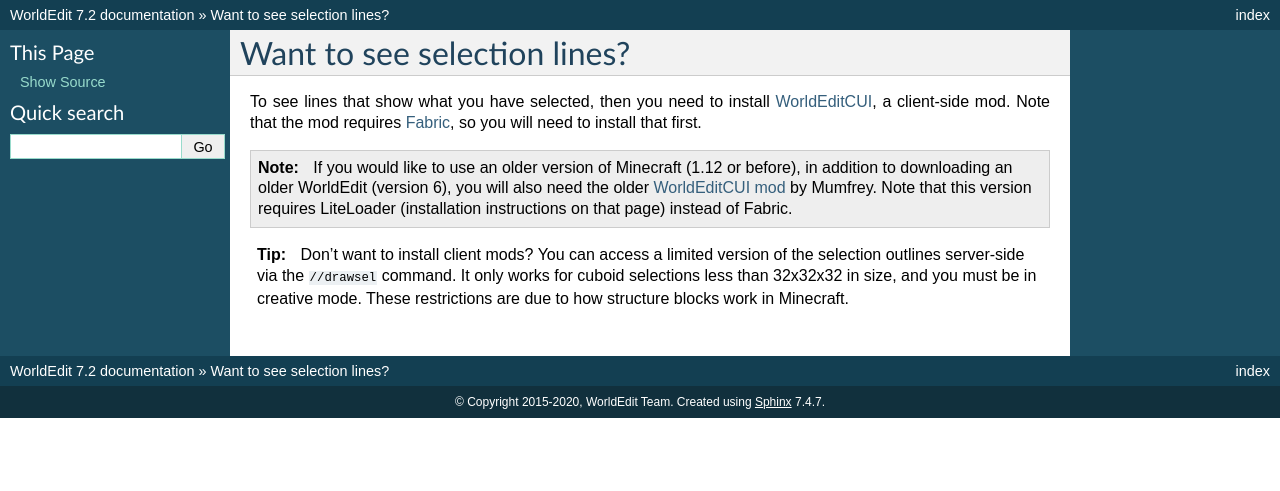
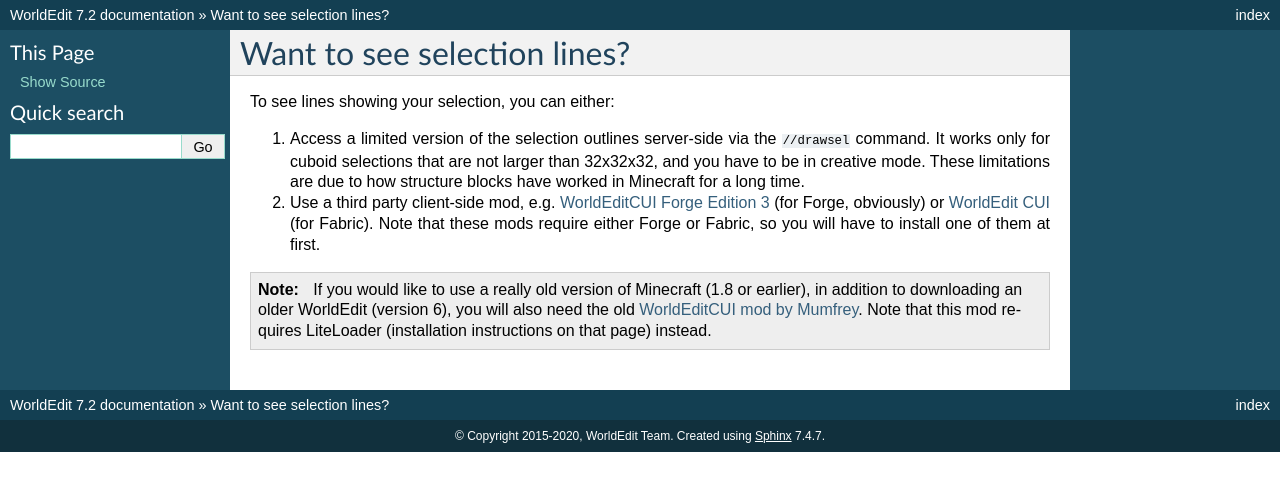
Before and after one commit to EngineHub/WorldEditDocs, a Sphinx documentation site: the page built from source/cuitip.rst, in a window 1280 px wide. Shown: the top 491 px of the page. Built offline with Sphinx 7.4.7, drawn with Linux system fonts in a browser that asks for light colours.

Commit message:
Reorganization and addition of info on CUI for...
...Forge

```diff
--- a/source/cuitip.rst
+++ b/source/cuitip.rst
@@ -1,11 +1,11 @@
 Want to see selection lines?
 ~~~~~~~~~~~~~~~~~~~~~~~~~~~~~
 
-To see lines that show what you have selected, then you need to install `WorldEditCUI <https://www.curseforge.com/minecraft/mc-mods/worldeditcui-fabric>`_, a client-side mod. Note that the mod requires `Fabric <https://fabricmc.net/wiki/install>`__, so you will need to install that first.
+To see lines showing your selection, you can either:
+
+1. Access a limited version of the selection outlines server-side via the ``//drawsel`` command. It works only for cuboid selections that are not larger than 32x32x32, and you have to be in creative mode. These limitations are due to how structure blocks have worked in Minecraft for a long time.
+
+2. Use a third party client-side mod, e.g. `WorldEditCUI Forge Edition 3 <https://www.curseforge.com/minecraft/mc-mods/worldeditcui-forge-edition-3>`_ (for Forge, obviously) or `WorldEdit CUI <https://www.curseforge.com/minecraft/mc-mods/worldeditcui-fabric>`_ (for Fabric). Note that these mods require either Forge or Fabric, so you will have to install one of them at first.
 
 .. note::
-    If you would like to use an older version of Minecraft (1.12 or before), in addition to downloading an older WorldEdit (version 6), you will also need the older `WorldEditCUI mod <https://www.minecraftforum.net/forums/mapping-and-modding-java-edition/minecraft-mods/1292886-worldeditcui>`_ by Mumfrey. Note that this version requires LiteLoader (installation instructions on that page) instead of Fabric.
-
-.. tip::
-
-    Don't want to install client mods? You can access a limited version of the selection outlines server-side via the ``//drawsel`` command. It only works for cuboid selections less than 32x32x32 in size, and you must be in creative mode. These restrictions are due to how structure blocks work in Minecraft.
+    If you would like to use a really old version of Minecraft (1.8 or earlier), in addition to downloading an older WorldEdit (version 6), you will also need the old `WorldEditCUI mod by Mumfrey <https://www.minecraftforum.net/forums/mapping-and-modding-java-edition/minecraft-mods/1292886-worldeditcui>`_. Note that this mod requires LiteLoader (installation instructions on that page) instead.
```
